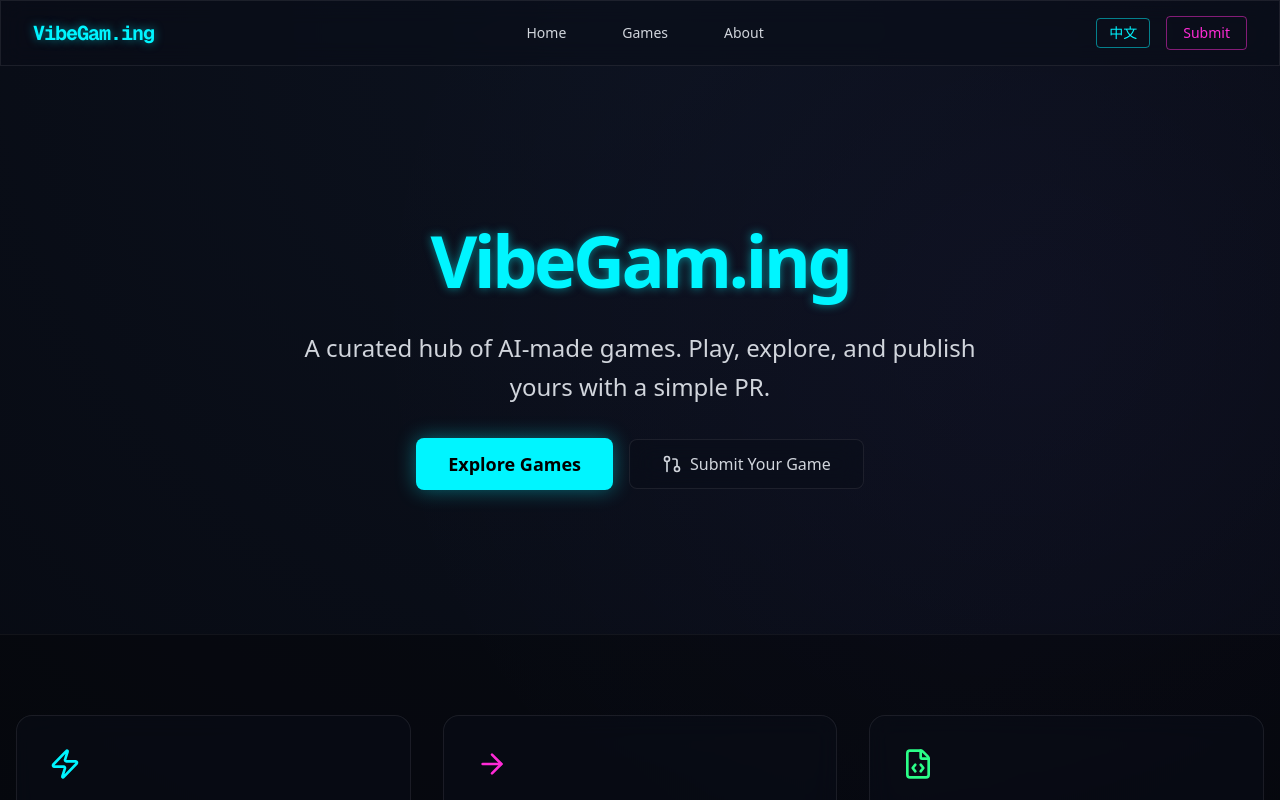
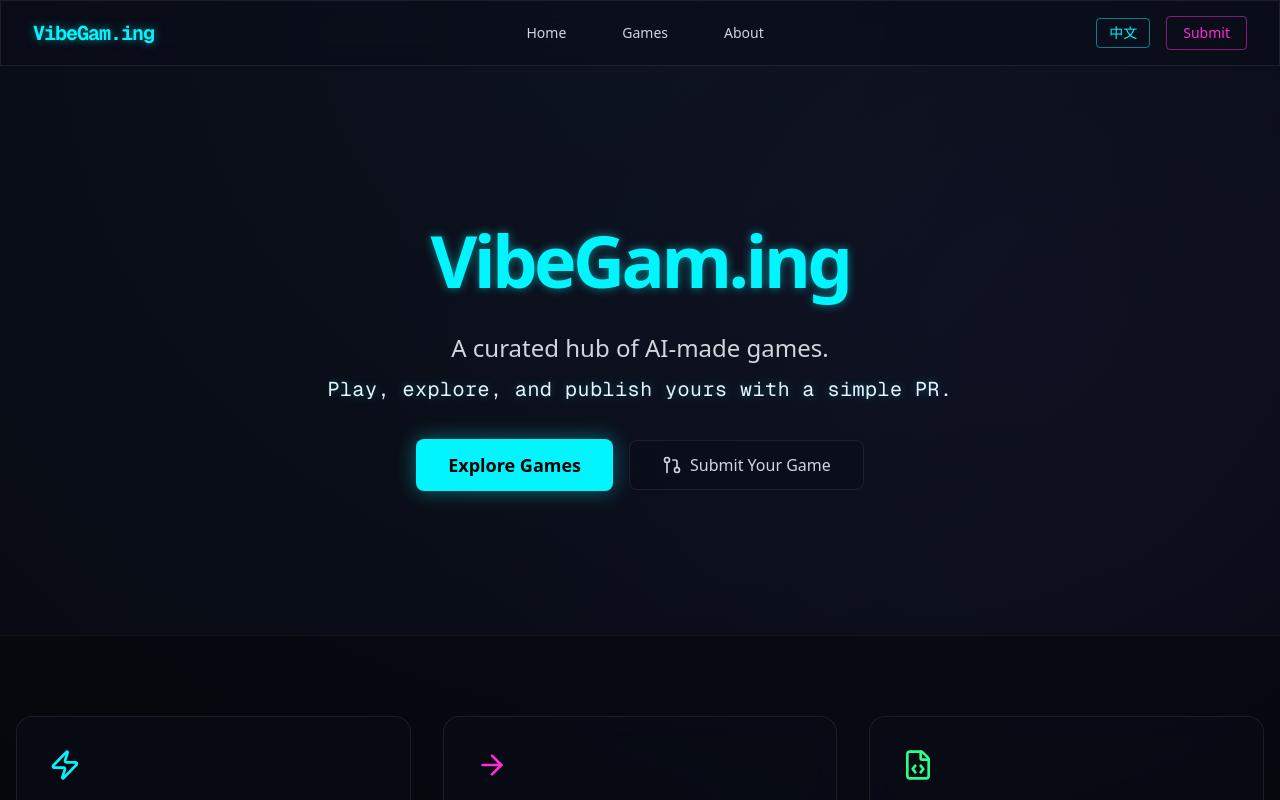
Before and after one commit to MaydayV/vibegaming, a Next.js app: page /en in a window 1280 px wide. Shown: the top 800 px of the page. Built offline with nearby package versions, Linux system fonts and the light colour scheme.

Commit message:
feat: enhance hero subtitle with line breaks and animations

```diff
--- a/src/app/[locale]/page.tsx
+++ b/src/app/[locale]/page.tsx
@@ -4,6 +4,7 @@ import { Link } from '@/i18n/routing';
 import Navbar from '@/components/Navbar';
 import Footer from '@/components/Footer';
 import GameGrid from '@/components/GameGrid';
+import AnimatedSubtitle from '@/components/AnimatedSubtitle';
 import { ArrowRight, GitFork, FileCode, GitPullRequest, Zap } from 'lucide-react';
 
 export default function HomePage() {
@@ -23,9 +24,10 @@ export default function HomePage() {
                         <h1 className="text-5xl sm:text-7xl font-bold tracking-tighter neon-text-glow text-neon-cyan">
                             {t('heroTitle')}
                         </h1>
-                        <p className="text-xl sm:text-2xl text-gray-300 max-w-2xl mx-auto leading-relaxed">
-                            {t('heroSubtitle')}
-                        </p>
+                        <AnimatedSubtitle
+                            line1={t('heroSubtitle1')}
+                            line2={t('heroSubtitle2')}
+                        />
 
                         <div className="flex flex-col sm:flex-row items-center justify-center gap-4 mt-8">
                             <Link
--- a/src/app/globals.css
+++ b/src/app/globals.css
@@ -60,4 +60,39 @@ body {
   .neon-text-glow {
     text-shadow: 0 0 10px rgba(0, 245, 255, 0.5);
   }
+
+  /* Animations */
+  @keyframes dissolve {
+    from {
+      filter: blur(12px);
+      opacity: 0;
+      transform: translateY(5px);
+    }
+
+    to {
+      filter: blur(0);
+      opacity: 1;
+      transform: translateY(0);
+    }
+  }
+
+  @keyframes reveal {
+    from {
+      clip-path: inset(0 100% 0 0);
+      opacity: 0;
+    }
+
+    to {
+      clip-path: inset(0 0 0 0);
+      opacity: 1;
+    }
+  }
+
+  .animate-dissolve {
+    animation: dissolve 1.2s cubic-bezier(0.16, 1, 0.3, 1) forwards;
+  }
+
+  .animate-reveal {
+    animation: reveal 1.5s cubic-bezier(0.16, 1, 0.3, 1) forwards;
+  }
 }
--- /dev/null
+++ b/src/components/AnimatedSubtitle.tsx
@@ -0,0 +1,38 @@
+'use client';
+
+import { useEffect, useState } from 'react';
+
+interface AnimatedSubtitleProps {
+    line1: string;
+    line2: string;
+}
+
+export default function AnimatedSubtitle({ line1, line2 }: AnimatedSubtitleProps) {
+    const [showLine2, setShowLine2] = useState(false);
+
+    useEffect(() => {
+        const timer = setTimeout(() => setShowLine2(true), 800);
+        return () => clearTimeout(timer);
+    }, []);
+
+    return (
+        <div className="flex flex-col items-center gap-2">
+            {/* Line 1: Dissolve / Fade In */}
+            <span className="text-xl sm:text-2xl text-gray-300 leading-relaxed animate-in fade-in blur-in duration-1000">
+                {line1}
+            </span>
+
+            {/* Line 2: Typewriter-ish slide & fade */}
+            <div className="h-8 overflow-hidden">
+                {showLine2 && (
+                    <span
+                        className="text-lg sm:text-xl text-neon-blue/80 font-mono tracking-wide animate-in slide-in-from-bottom-2 fade-in duration-700 block"
+                        style={{ textShadow: '0 0 10px rgba(0, 245, 255, 0.3)' }}
+                    >
+                        {line2}
+                    </span>
+                )}
+            </div>
+        </div>
+    );
+}
--- a/src/i18n/messages/en.json
+++ b/src/i18n/messages/en.json
@@ -8,7 +8,8 @@
     },
     "home": {
         "heroTitle": "VibeGam.ing",
-        "heroSubtitle": "A curated hub of AI-made games. Play, explore, and publish yours with a simple PR.",
+        "heroSubtitle1": "A curated hub of AI-made games.",
+        "heroSubtitle2": "Play, explore, and publish yours with a simple PR.",
         "ctaExplore": "Explore Games",
         "ctaSubmit": "Submit Your Game",
         "value1Title": "Built by the community",
--- a/src/i18n/messages/zh.json
+++ b/src/i18n/messages/zh.json
@@ -8,7 +8,8 @@
     },
     "home": {
         "heroTitle": "VibeGam.ing",
-        "heroSubtitle": "AI 创作游戏的精选集合。即点即玩，提交一个 PR 就能发布你的作品。",
+        "heroSubtitle1": "AI 创作游戏的精选集合。",
+        "heroSubtitle2": "即点即玩，提交一个 PR 就能发布你的作品。",
         "ctaExplore": "浏览游戏",
         "ctaSubmit": "提交你的游戏",
         "value1Title": "社区共建",
```
